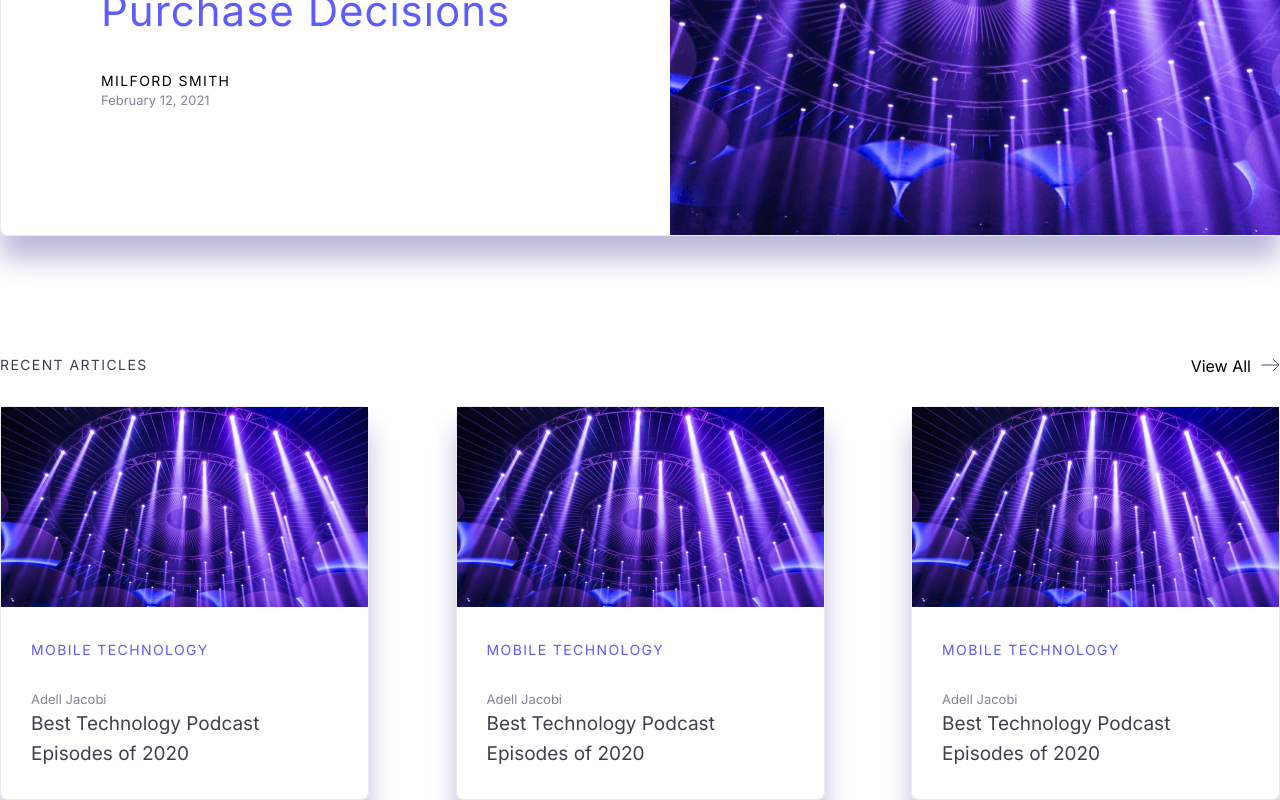
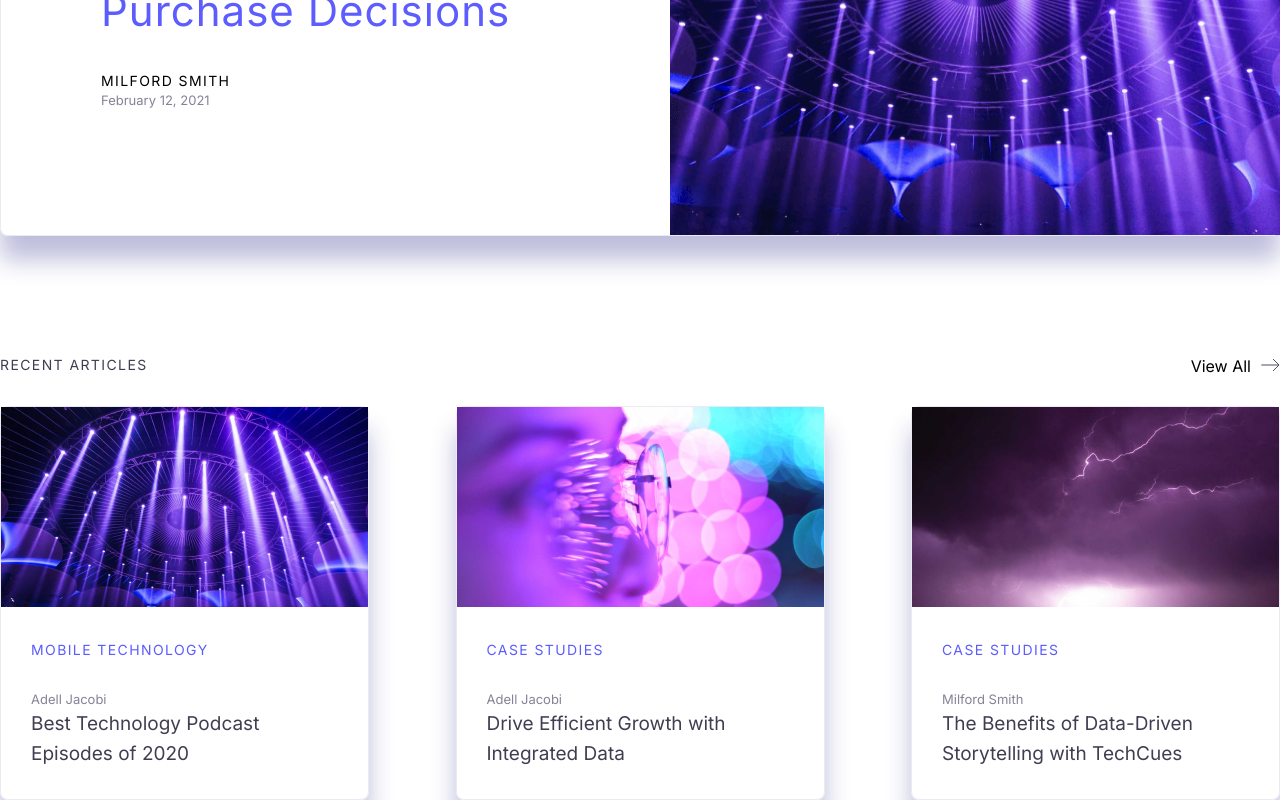
Before and after one commit to AirMous3/TechCues, a React (Create React App) app: page / in a window 1280 px wide. Shown: the part 612-1412 px from the top of the page. Built offline with nearby package versions, Linux system fonts and the light colour scheme.

Commit message:
Improve: Articles

```diff
--- a/src/components/Article/index.js
+++ b/src/components/Article/index.js
@@ -1,4 +1,3 @@
-import article1 from '@/assets/article1.png';
 import {
   ArticleAuthor,
   ArticleDescription,
@@ -8,15 +7,15 @@ import {
   ArticleWrapper,
 } from '@/components/Article/components';
 
-export const Article = () => {
+export const Article = ({ title, description, author, image }) => {
   return (
     <ArticleWrapper>
-      <ArticleImage src={article1} alt="article1" />
+      <ArticleImage src={image} alt="article1" />
 
       <ArticleDescriptionWrapper>
-        <ArticleTitle>Mobile Technology</ArticleTitle>
-        <ArticleAuthor>Adell Jacobi</ArticleAuthor>
-        <ArticleDescription>Best Technology Podcast Episodes of 2020</ArticleDescription>
+        <ArticleTitle>{title}</ArticleTitle>
+        <ArticleAuthor>{author}</ArticleAuthor>
+        <ArticleDescription>{description}</ArticleDescription>
       </ArticleDescriptionWrapper>
     </ArticleWrapper>
   );
--- /dev/null
+++ b/src/components/Articles/config.js
@@ -0,0 +1,24 @@
+import article1 from '@/assets/article1.png';
+import article2 from '@/assets/article2.png';
+import article3 from '@/assets/article3.png';
+
+export const config = [
+  {
+    image: article1,
+    title: 'Mobile Technology',
+    author: 'Adell Jacobi',
+    description: 'Best Technology Podcast Episodes of 2020',
+  },
+  {
+    image: article2,
+    title: 'Case Studies',
+    author: 'Adell Jacobi',
+    description: 'Drive Efficient Growth with Integrated Data',
+  },
+  {
+    image: article3,
+    title: 'Case Studies',
+    author: 'Milford Smith',
+    description: 'The Benefits of Data-Driven Storytelling with TechCues',
+  },
+];
--- a/src/components/Articles/index.js
+++ b/src/components/Articles/index.js
@@ -5,6 +5,8 @@ import {
   ArticlesViewAll,
   ArticlesWrapper,
 } from '@/components/Articles/components';
+
+import { config } from './config';
 
 export const Articles = () => {
   return (
@@ -14,9 +16,15 @@ export const Articles = () => {
         <ArticlesViewAll>View All</ArticlesViewAll>
       </ArticlesTitleWrapper>
       <ArticlesWrapper>
-        <Article />
-        <Article />
-        <Article />
+        {config.map(({ description, author, title, image }, index) => (
+          <Article
+            key={index}
+            author={author}
+            title={title}
+            description={description}
+            image={image}
+          />
+        ))}
       </ArticlesWrapper>
     </div>
   );
```
